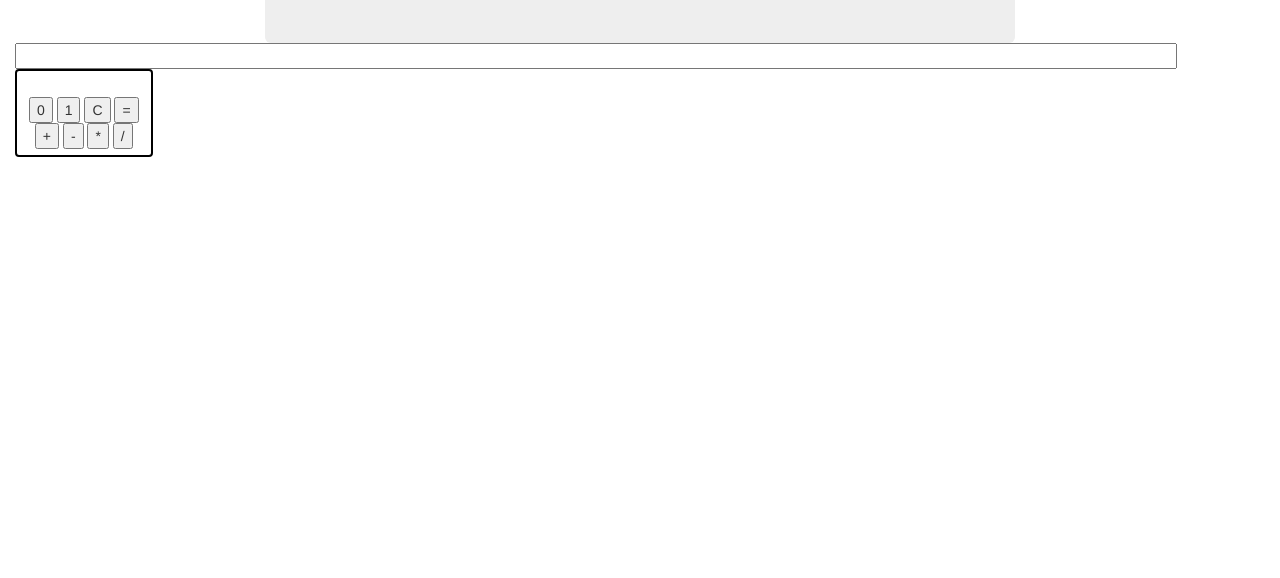
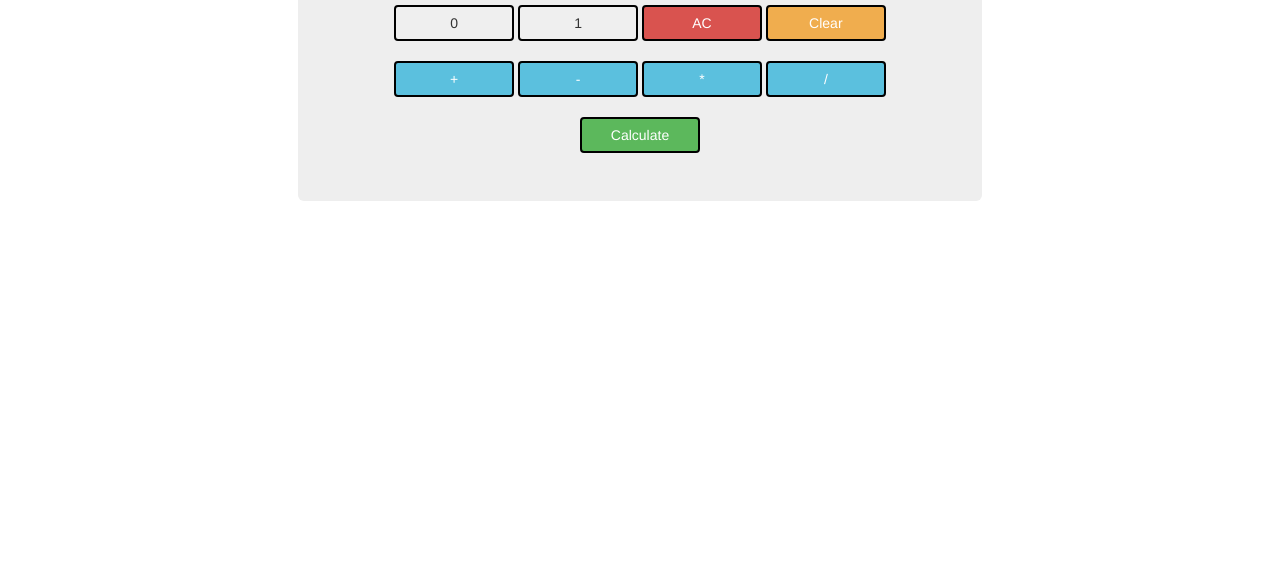
Before and after one commit to adarshnp354/binary-calculator, a plain HTML site: page index.html in a window 1280 px wide. Shown: the part 222-800 px from the top of the page. Drawn offline with nearby package versions, Linux system fonts and the light colour scheme.

Commit message:
Update index.html

```diff
--- a/index.html
+++ b/index.html
@@ -11,41 +11,82 @@
     <link rel="stylesheet" href="index.css">
 </head>
 <body>
-    <div class="container-fluid">
+    <div class="container">
         <div class="jumbotron">
-            <h1>BINARY CALCULATOR</h1>
-        </div>
-        <input type="text" id="view" size="140">
-        <div id="button" class="btn">
-            <div class="top"><br>
-                <button class="grn" id="btn0">0</button>
-                <button class="grn" id="btn1">1</button>
-                <button class="dgrn" id="btnclr">C</button>
-                <button class="dgrn" id="btneql">=</button><br>
-            </div>
-            <div class="lower">
-                <button id="sum" class="operator">+</button>
-                <button id="sub" class="operator">-</button>
-                <button id="mul" class="operator">*</button>
-                <button id="divi" class="operator">/</button>
+            <h1>Binary Calculator</h1>
+            <div id="output"></div><br>
+            <div class="container mt-2">
+                <div class="row">
+                    <div class="col-12">
+                        <button type="button" class="btn btn-light" onclick="input('0')">0</button>
+                        <button type="button" class="btn btn-light" onclick="input('1')">1</button>
+                        <button type="button" class="btn btn-danger float-right ml-2" onclick="cls()">AC</button>
+                        <button type="button" class="btn btn-warning float-right" onclick="backspace()">Clear</button>
+                    </div><br>
+                </div>
+                <div class="row mt-2">
+                    <div class="col-12">
+                        <button type="button" class="btn btn-info" onclick="input('+')">+</button>
+                        <button type="button" class="btn btn-info" onclick="input('-')">-</button>
+                        <button type="button" class="btn btn-info" onclick="input('*')">*</button>
+                        <button type="button" class="btn btn-info" onclick="input('/')">/</button>
+                    </div><br>
+                </div>
+                <div class="row mt-2">
+                    <div class="col-12">
+                        <button type="button" class="btn btn-success" onclick="calculate()">Calculate</button>
+                    </div>
+                </div>
             </div>
         </div>
     </div>
     <script>
-        $(document).ready(function(){
-            var view=""
-            $("#btn0").click(function(){
-                $("#view").val(0);
-            })
-            $("#btn1").click(function(){
-                $("#view").val(1);
-            })
-            $("#btnclr").click(function() {
-		            var o = $("#view").val();
-	                $("#view").val(o.substring(0,o.length - 1));
-                })
+            var scr = "";
+            function calculate() {
+                if (scr.indexOf("+") != -1) {
+                    var num = scr.split("+");
+                    var x = parseInt(num[0], 2);
+                    var y = parseInt(num[1], 2);
+                    var sum = x + y;
+                    var ans = sum.toString(2);
+                } else if (scr.indexOf("-") != -1) {
+                    var num = scr.split("-");
+                    var x = parseInt(num[0], 2);
+                    var y = parseInt(num[1], 2);
+                    var sub = x - y;
+                    var ans = sub.toString(2);
+                } else if (scr.indexOf("*") != -1) {
+                    var num = scr.split("*");
+                    var x = parseInt(num[0], 2);
+                    var y = parseInt(num[1], 2);
+                    var mul = x * y;
+                    var ans = mul.toString(2);
+                } else if (scr.indexOf("/") != -1) {
+                    var num = scr.split("/");
+                    var x = parseInt(num[0], 2);
+                    var y = parseInt(num[1], 2);
+                    var div = x / y;
+                    var ans = div.toString(2);
+                }
+                scr = ans;
+                document.getElementById("output").innerHTML = scr;
+            }
 
-        })
+            function input(ch) {
+                scr += ch;
+                document.getElementById("output").innerHTML = scr;
+            }
+
+            function backspace() {
+                var b = document.getElementById("output").innerHTML;
+                scr = b.substring(0, b.length - 1);
+                document.getElementById("output").innerHTML = scr;
+            }
+
+            function cls() {
+                scr = "";
+                document.getElementById("output").innerHTML = scr;
+            }
     </script>
 </body>
 </html>
```
